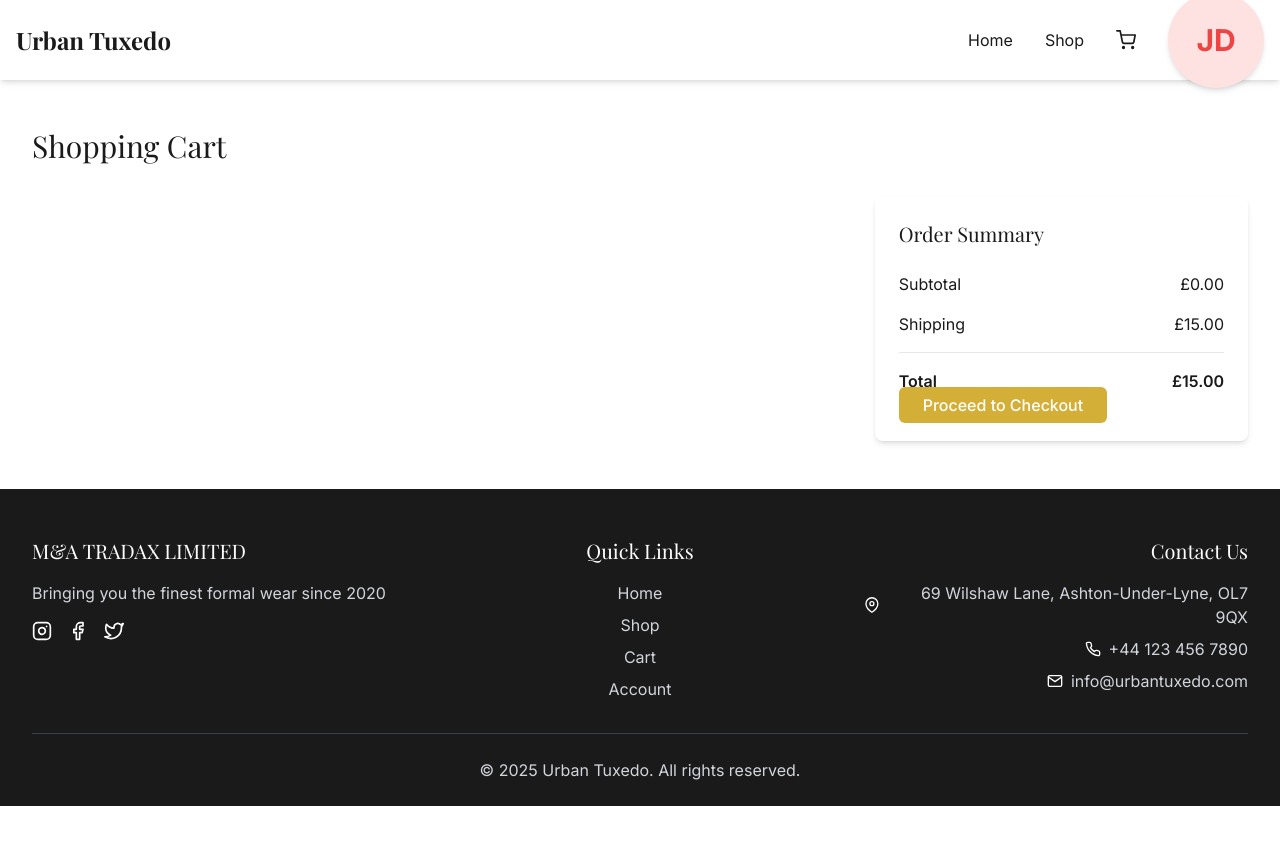
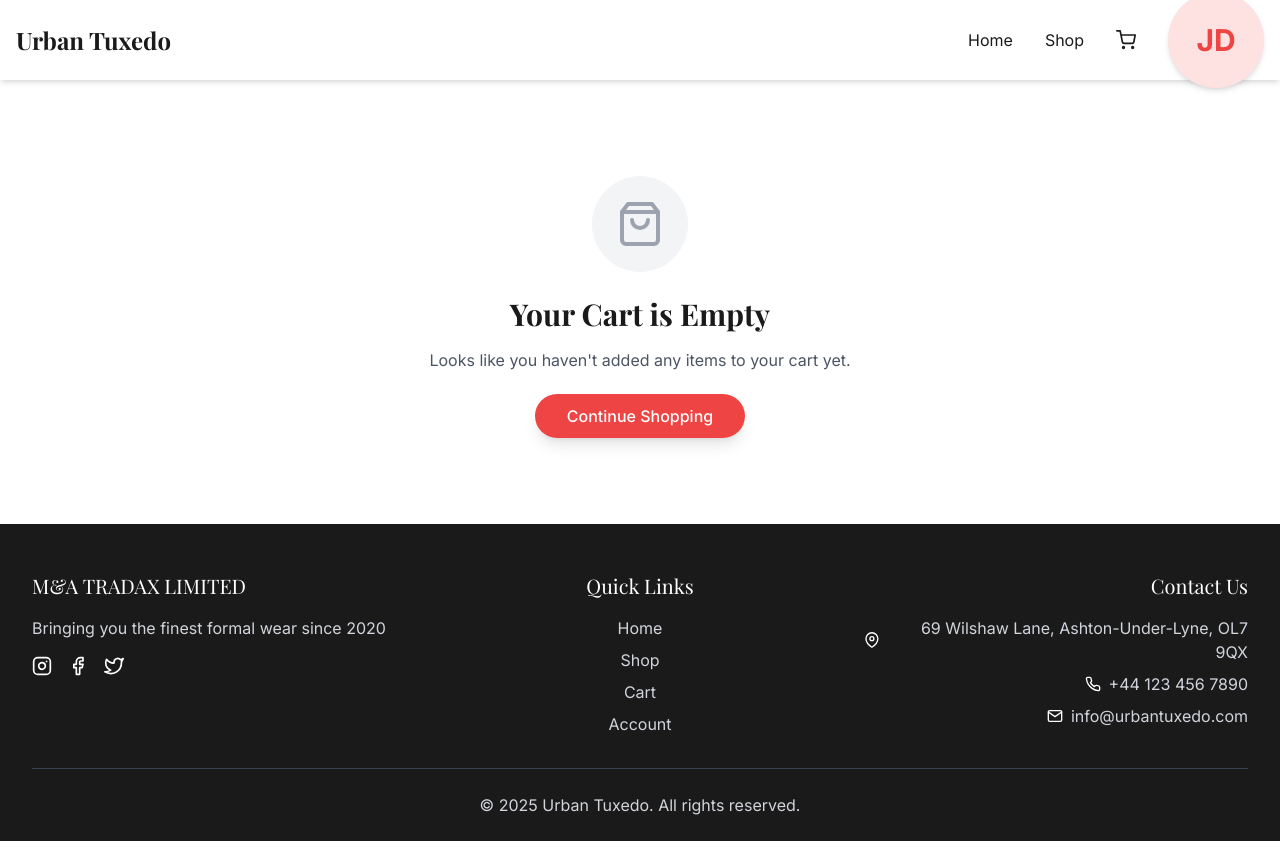
Before and after one commit to hafiztalharazafarooqi/urban-tuxedo, a React (Vite) app: page /cart in a window 1280 px wide. Before the commit the page ends 806 px from the top, so only its background shows below. Built offline with nearby package versions, Linux system fonts and the light colour scheme; sample sign-in values are in the browser's storage.

Commit message:
fix cart design

```diff
--- a/src/pages/Cart.jsx
+++ b/src/pages/Cart.jsx
@@ -1,6 +1,6 @@
 import { useState, useEffect } from 'react';
 import { Link } from 'react-router-dom';
-import { FiTrash2, FiMinus, FiPlus } from 'react-icons/fi';
+import { Trash2, Minus, Plus, ShoppingBag, ArrowRight, ChevronLeft } from 'lucide-react';
 
 function Cart() {
   const [cartItems, setCartItems] = useState(() => {
@@ -44,45 +44,89 @@ function Cart() {
   const shipping = 15.00;
   const total = subtotal + shipping;
 
+  // Empty cart state
+  if (cartItems.length === 0) {
     return (
-    <div className="container-custom py-12">
-      <h1 className="text-3xl font-serif mb-8">Shopping Cart</h1>
-      <div className="grid grid-cols-1 lg:grid-cols-3 gap-12">
+      <div className="container mx-auto py-24 px-6">
+        <div className="max-w-2xl mx-auto text-center">
+          <div className="w-24 h-24 bg-gray-100 rounded-full flex items-center justify-center mx-auto mb-6">
+            <ShoppingBag className="h-12 w-12 text-gray-400" />
+          </div>
+          <h1 className="text-3xl font-bold mb-4">Your Cart is Empty</h1>
+          <p className="text-gray-600 mb-8">Looks like you haven&apos;t added any items to your cart yet.</p>
+          <Link
+            to="/shop"
+            className="px-8 py-3 bg-red-500 text-white font-medium rounded-full hover:bg-red-600 transition shadow-lg hover:shadow-xl transform hover:-translate-y-1"
+          >
+            Continue Shopping
+          </Link>
+        </div>
+      </div>
+    );
+  }
+
+  return (
+    <div className="bg-gray-50 min-h-screen">
+      <div className="container mx-auto py-16 px-6">
+        <div className="flex items-center mb-8">
+          <Link to="/shop" className="text-gray-600 hover:text-red-500 flex items-center gap-1 transition">
+            <ChevronLeft className="h-4 w-4" />
+            <span>Continue Shopping</span>
+          </Link>
+          <h1 className="text-3xl font-bold text-center flex-1">Your Shopping Cart</h1>
+        </div>
+
+        <div className="grid grid-cols-1 lg:grid-cols-3 gap-8">
           {/* Cart Items */}
           <div className="lg:col-span-2 space-y-6">
             {cartItems.map((item) => (
-            <div key={item.id} className="flex gap-6 bg-white p-6 rounded-lg shadow-md">
+              <div
+                key={item.id}
+                className="bg-white p-6 rounded-xl shadow-sm hover:shadow-md transition overflow-hidden group"
+              >
+                <div className="flex gap-6">
+                  <div className="w-24 h-32 overflow-hidden rounded-lg">
                     <img
                       src={item.image.primary}
                       alt={item.title}
-                className="w-24 h-32 object-cover rounded-md"
+                      className="w-full h-full object-cover group-hover:scale-105 transition duration-300"
                     />
+                  </div>
                   <div className="flex-1">
                     <div className="flex justify-between">
-                  <h3 className="font-serif text-lg">{item.title}</h3>
+                      <h3 className="text-lg font-medium">{item.title}</h3>
                       <button
-                    className="text-red-500 hover:text-red-700"
+                        className="text-gray-400 hover:text-red-500 transition"
                         onClick={() => handleRemove(item.id)}
+                        aria-label="Remove item"
                       >
-                    <FiTrash2 />
+                        <Trash2 className="h-5 w-5" />
                       </button>
                     </div>
-                {/* <p className="text-gray-600 mb-2">Size: {item.size}</p> */}
-                <p className="text-gold font-medium">£{item.price}</p>
+                    <p className="text-red-500 font-medium mt-1">£{item.price}</p>
+
                     <div className="flex items-center gap-4 mt-4">
+                      <div className="flex items-center border border-gray-200 rounded-full overflow-hidden">
                         <button
-                    className="p-1 hover:text-gold"
+                          className="p-2 hover:bg-gray-100 transition"
                           onClick={() => handleDecrement(item.id)}
+                          aria-label="Decrease quantity"
                         >
-                    <FiMinus />
+                          <Minus className="h-4 w-4" />
                         </button>
-                  <span>{item.quantity}</span>
+                        <span className="px-4 font-medium">{item.quantity}</span>
                         <button
-                    className="p-1 hover:text-gold"
+                          className="p-2 hover:bg-gray-100 transition"
                           onClick={() => handleIncrement(item.id)}
+                          aria-label="Increase quantity"
                         >
-                    <FiPlus />
+                          <Plus className="h-4 w-4" />
                         </button>
+                      </div>
+                      <span className="text-gray-500 text-sm">
+                        Total: £{(item.price * item.quantity).toFixed(2)}
+                      </span>
+                    </div>
                   </div>
                 </div>
               </div>
@@ -90,26 +134,53 @@ function Cart() {
           </div>
 
           {/* Order Summary */}
-        <div className="bg-white p-6 rounded-lg shadow-md h-fit">
-          <h2 className="font-serif text-xl mb-6">Order Summary</h2>
+          <div>
+            <div className="bg-white p-6 rounded-xl shadow-sm sticky top-24">
+              <h2 className="text-xl font-bold mb-6">Order Summary</h2>
               <div className="space-y-4">
-            <div className="flex justify-between">
-              <span>Subtotal</span>
+                <div className="flex justify-between text-gray-600">
+                  <span>Subtotal ({cartItems.reduce((acc, item) => acc + item.quantity, 0)} items)</span>
                   <span>£{subtotal.toFixed(2)}</span>
                 </div>
-            <div className="flex justify-between">
+                <div className="flex justify-between text-gray-600">
                   <span>Shipping</span>
-              <span>£{ shipping.toFixed(2)}</span>
+                  <span>£{shipping.toFixed(2)}</span>
                 </div>
-            <div className="border-t pt-4">
-              <div className="flex justify-between font-semibold">
+                <div className="border-t border-gray-100 pt-4 mt-4">
+                  <div className="flex justify-between font-bold text-lg">
                     <span>Total</span>
                     <span>£{total.toFixed(2)}</span>
                   </div>
+                  <p className="text-gray-500 text-sm mt-1">Including VAT</p>
                 </div>
-            <Link to="/checkout"  className="btn btn-gold w-full text-center">
-              Proceed to Checkout
+
+                <Link
+                  to="/checkout"
+                  className="w-full mt-6 px-6 py-3 bg-red-500 text-white font-medium rounded-full hover:bg-red-600 transition shadow-lg hover:shadow-xl transform hover:-translate-y-1 flex items-center justify-center gap-2"
+                >
+                  <span>Proceed to Checkout</span>
+                  <ArrowRight className="h-4 w-4" />
                 </Link>
+
+                <div className="mt-6 space-y-4">
+                  <h3 className="font-medium text-gray-900">We Accept</h3>
+                  <div className="flex gap-2">
+                    <div className="w-12 h-8 bg-gray-100 rounded flex items-center justify-center">
+                      <span className="text-xs font-medium">Visa</span>
+                    </div>
+                    <div className="w-12 h-8 bg-gray-100 rounded flex items-center justify-center">
+                      <span className="text-xs font-medium">MC</span>
+                    </div>
+                    <div className="w-12 h-8 bg-gray-100 rounded flex items-center justify-center">
+                      <span className="text-xs font-medium">Amex</span>
+                    </div>
+                    <div className="w-12 h-8 bg-gray-100 rounded flex items-center justify-center">
+                      <span className="text-xs font-medium">PayPal</span>
+                    </div>
+                  </div>
+                </div>
+              </div>
+            </div>
           </div>
         </div>
       </div>
```
Lines whose indentation alone changed are shown as unchanged.
